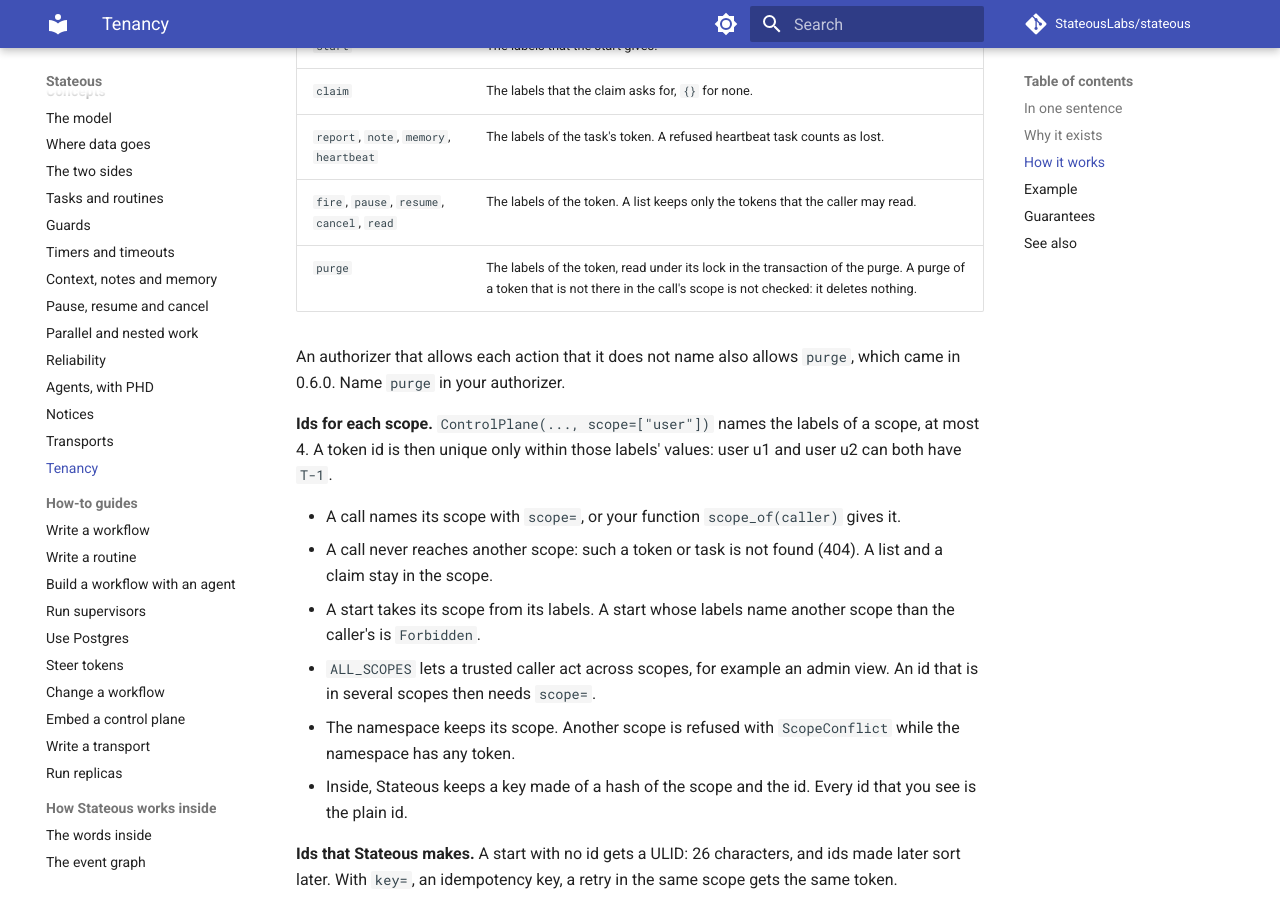
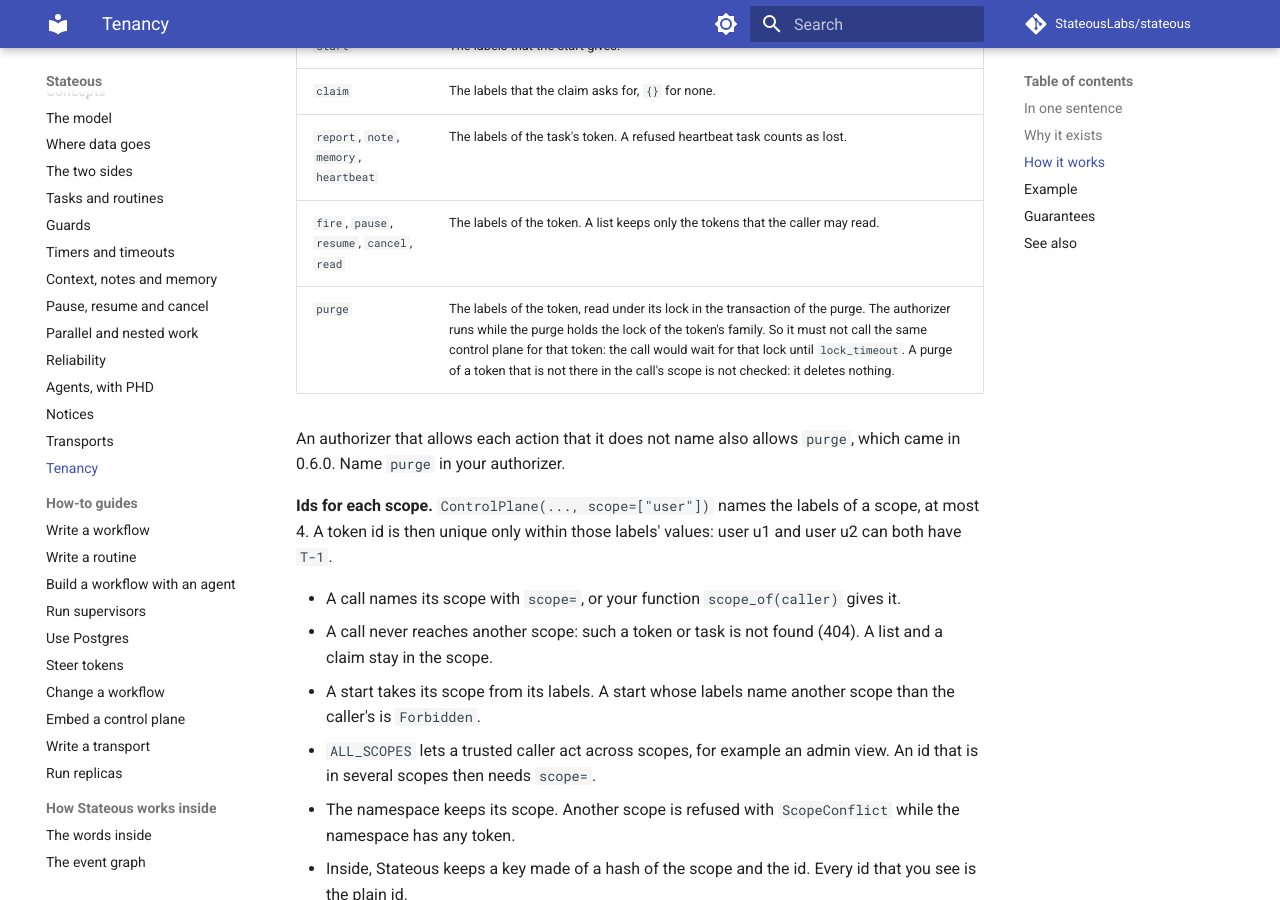
Before and after one commit to StateousLabs/stateous, an MkDocs documentation site: the page built from docs/concepts/tenancy.md, in a window 1280 px wide and 900 px high, scrolled down 933 px. Built offline with MkDocs 1.6.1 and Material for MkDocs 9.7.7, drawn with Linux system fonts in a browser that asks for light colours; comment, search, counter and statistics services are not loaded.

Commit message:
Docs: a purge's authorizer runs under the family lock
It must not call the same control plane for that token: the call would
wait for the lock until lock_timeout.

Co-Authored-By: Claude Opus 5.5 <noreply@anthropic.com>
Claude-Session: https://claude.ai/code/session_01UbU5nYUpzsqscWoaUJSBpS

```diff
--- a/docs/concepts/tenancy.md
+++ b/docs/concepts/tenancy.md
@@ -27,7 +27,7 @@ So Stateous gives two small tools, and no tenancy model. Your code decides how t
 | `claim` | The labels that the claim asks for, `{}` for none. |
 | `report`, `note`, `memory`, `heartbeat` | The labels of the task's token. A refused heartbeat task counts as lost. |
 | `fire`, `pause`, `resume`, `cancel`, `read` | The labels of the token. A list keeps only the tokens that the caller may read. |
-| `purge` | The labels of the token, read under its lock in the transaction of the purge. A purge of a token that is not there in the call's scope is not checked: it deletes nothing. |
+| `purge` | The labels of the token, read under its lock in the transaction of the purge. The authorizer runs while the purge holds the lock of the token's family. So it must not call the same control plane for that token: the call would wait for that lock until `lock_timeout`. A purge of a token that is not there in the call's scope is not checked: it deletes nothing. |
 
 An authorizer that allows each action that it does not name also allows `purge`, which came in 0.6.0. Name `purge` in your authorizer.
 
```
